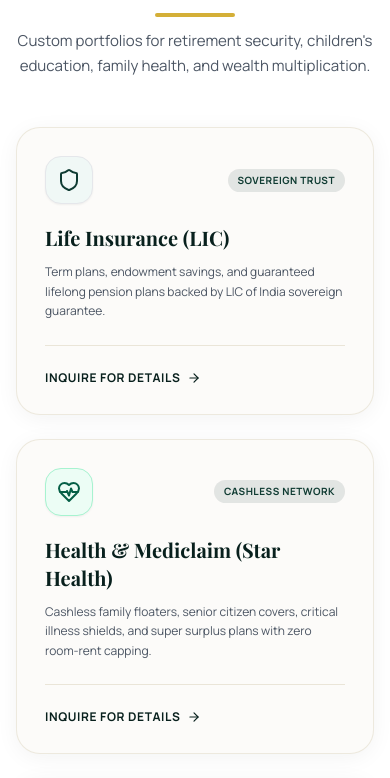
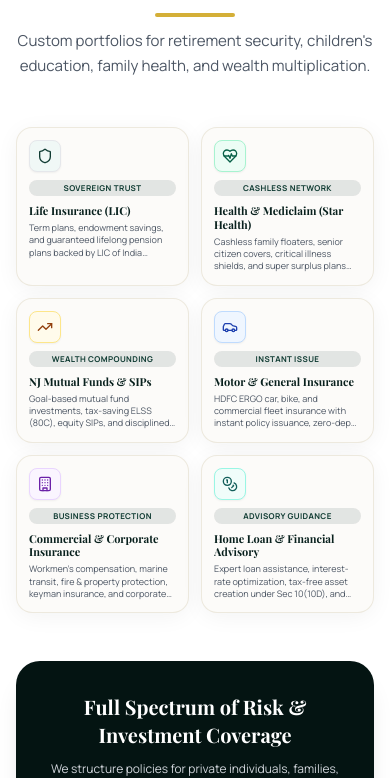
Before and after one commit to dakshch-07/SP-financial-services, a Next.js app: page / in a window 390 px wide. Shown: the part 2207-2985 px from the top of the page. Built offline with nearby package versions, Linux system fonts and the light colour scheme; a web font is replaced by a local one.

Commit message:
Optimize Services Grid for mobile: 2 columns, compact cards to fit in one viewport

```diff
--- a/app/page.tsx
+++ b/app/page.tsx
@@ -339,7 +339,7 @@
           </p>
         </div>
 
-        <div className="grid grid-cols-1 md:grid-cols-2 lg:grid-cols-3 gap-6 sm:gap-8">
+        <div className="grid grid-cols-2 lg:grid-cols-3 gap-3 sm:gap-6 lg:gap-8">
           {[
             {
               title: "Life Insurance (LIC)",
@@ -389,29 +389,32 @@
               variants={cardHoverVariants}
               initial="rest"
               whileHover="hover"
-              className="bg-cream-50 rounded-3xl p-7 border border-cream-300/80 shadow-card flex flex-col justify-between hover:border-gold-400/50 hover:shadow-card-hover transition-all duration-300 group"
+              className="bg-cream-50 rounded-2xl sm:rounded-3xl p-3 sm:p-7 border border-cream-300/80 shadow-card flex flex-col justify-between hover:border-gold-400/50 hover:shadow-card-hover transition-all duration-300 group"
             >
               <div>
-                <div className="flex items-center justify-between mb-5">
+                <div className="flex flex-col sm:flex-row items-start sm:items-center justify-between mb-2 sm:mb-5 gap-2 sm:gap-0">
                   <div
-                    className={`w-12 h-12 rounded-2xl flex items-center justify-center border shadow-sm ${service.color} group-hover:scale-110 transition-transform`}
+                    className={`w-8 h-8 sm:w-12 sm:h-12 rounded-lg sm:rounded-2xl flex items-center justify-center border shadow-sm ${service.color} group-hover:scale-110 transition-transform [&>svg]:!w-4 [&>svg]:!h-4 sm:[&>svg]:!w-6 sm:[&>svg]:!h-6`}
                   >
                     {service.icon}
                   </div>
-                  <span className="text-[10px] font-bold uppercase tracking-wider px-2.5 py-1 rounded-full bg-forest-900/10 text-forest-800">
+                  <span className="text-[8px] sm:text-[10px] font-bold uppercase tracking-wider px-1.5 sm:px-2.5 py-0.5 sm:py-1 rounded-full bg-forest-900/10 text-forest-800 line-clamp-1 w-full sm:w-auto text-center sm:text-left truncate">
                     {service.badge}
                   </span>
                 </div>
 
-                <h3 className="font-serif text-xl font-bold text-forest-900 mb-2.5 group-hover:text-forest-700 transition-colors">
+                <h3 className="font-serif text-[11px] sm:text-xl font-bold text-forest-900 mb-1 sm:mb-2.5 group-hover:text-forest-700 transition-colors line-clamp-2 leading-tight">
                   {service.title}
                 </h3>
-                <p className="text-xs sm:text-sm text-gray-600 leading-relaxed">
+                <p className="hidden sm:block text-xs sm:text-sm text-gray-600 leading-relaxed">
+                  {service.desc}
+                </p>
+                <p className="sm:hidden text-[9px] text-gray-600 leading-snug line-clamp-3">
                   {service.desc}
                 </p>
               </div>
 
-              <div className="pt-6 mt-6 border-t border-cream-300 flex items-center justify-between">
+              <div className="hidden sm:flex pt-6 mt-6 border-t border-cream-300 items-center justify-between">
                 <Link
                   href="/contact"
                   className="text-xs font-bold uppercase tracking-wider text-forest-900 group-hover:text-gold-600 inline-flex items-center gap-1.5 transition-colors"
```
